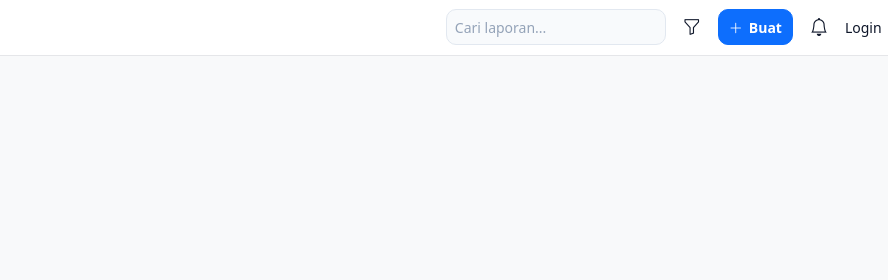
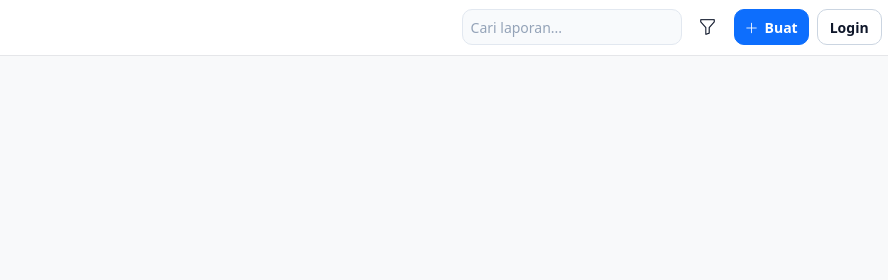
Before and after one commit to Diko-QuestionMark/lapor-aja, a website: page index.html in a window 1280 px wide. Shown: the top 280 px of the page, 392-1280 px from the left. Drawn offline with nearby package versions, Linux system fonts and the light colour scheme; no server answers.

Commit message:
update navbar

```diff
--- a/css/app.css
+++ b/css/app.css
@@ -109,6 +109,26 @@
 
 .nav-auth-text {
   white-space: nowrap;
+}
+
+body:not(.nav-auth-logged-in) #auth-action-btn,
+body:not(.nav-auth-logged-in) #authActionBtn {
+  height: 36px;
+  padding: 0 12px;
+  border-radius: 10px;
+  border: 1px solid #cbd5e1;
+  background: #fff;
+  color: #0f172a;
+  font-weight: 600;
+}
+
+body:not(.nav-auth-logged-in) #auth-action-btn:hover,
+body:not(.nav-auth-logged-in) #auth-action-btn:focus-visible,
+body:not(.nav-auth-logged-in) #authActionBtn:hover,
+body:not(.nav-auth-logged-in) #authActionBtn:focus-visible {
+  background: #f8fafc;
+  border-color: #94a3b8;
+  color: #0f172a;
 }
 
 .nav-right-wrap {
--- a/js/navbar-component.js
+++ b/js/navbar-component.js
@@ -176,8 +176,8 @@
         navClass: "navbar-light bg-white",
         brandText: "LaporAja",
         subtitle: "Portal Masuk",
-        leftHtml: leftHamburger,
-        rightHtml: userRightHtml,
+        leftHtml: "",
+        rightHtml: "",
       },
       profile: {
         navClass: "navbar-light bg-white",
@@ -609,6 +609,7 @@
     const avatar = getById("auth-user-avatar", "authUserAvatar");
     const avatarWrap = getById("nav-avatar-wrap", "navAvatarWrap");
     const actionText = getById("auth-action-text", "authActionText");
+    const notifBtn = getById("nav-notif-toggle", "navNotifToggle");
     if (!actionBtn || !actionText || !avatar || !avatarWrap) {
       return;
     }
@@ -635,6 +636,9 @@
       actionText.textContent = "Login";
       avatarWrap.classList.add("d-none");
       avatar.removeAttribute("src");
+      if (notifBtn) {
+        notifBtn.classList.add("d-none");
+      }
       if (sideProfileLink) sideProfileLink.classList.add("d-none");
       if (sideLogoutLink) sideLogoutLink.classList.add("d-none");
       if (sideLoginLink) sideLoginLink.classList.remove("d-none");
@@ -650,6 +654,9 @@
     actionBtn.href = "/profile.html";
     avatar.src = session.profile_image_url || "/img/defaultAvatar.jpg";
     avatarWrap.classList.remove("d-none");
+    if (notifBtn) {
+      notifBtn.classList.remove("d-none");
+    }
     avatar.onerror = function () {
       avatar.src = "/img/defaultAvatar.jpg";
     };
```
